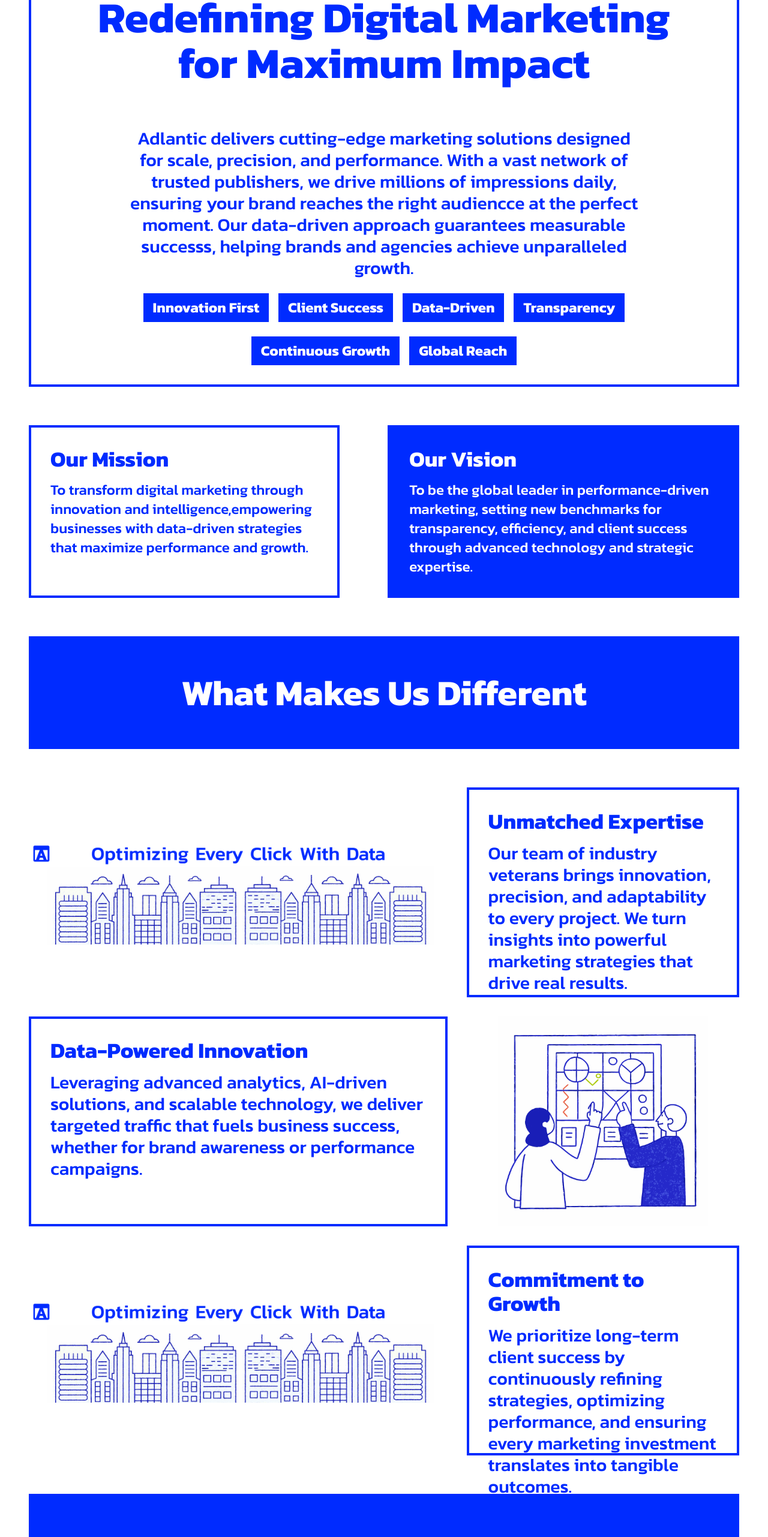
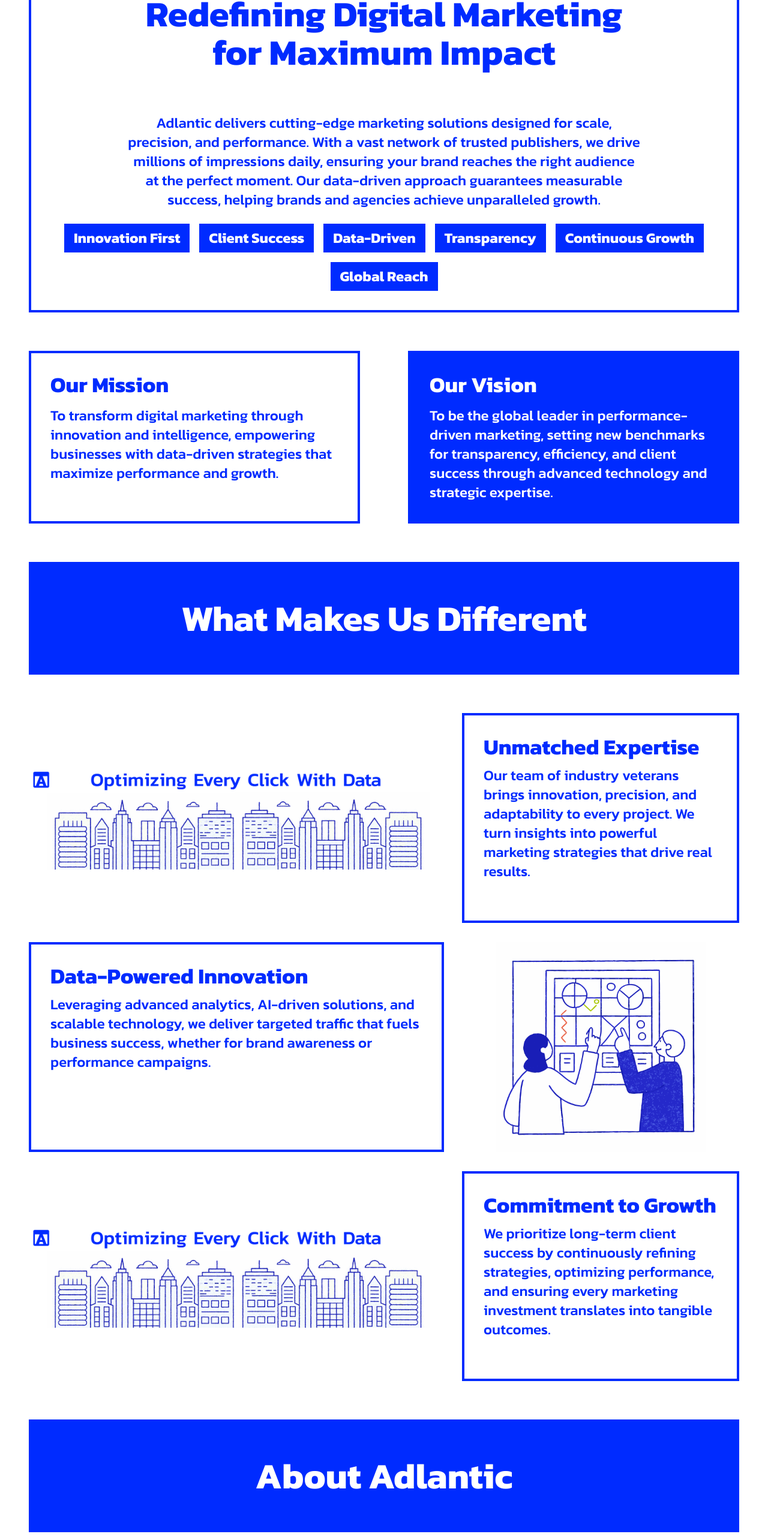
Before and after one commit to awatizetechindia/adlantic-webpage, a Next.js app: page /about in a window 1280 px wide. Shown: the part 203-2766 px from the top of the page at 60% size. Built offline with nearby package versions, Linux system fonts and the light colour scheme.

Commit message:
made about responsive aswell

```diff
--- a/src/app/about/page.tsx
+++ b/src/app/about/page.tsx
@@ -28,57 +28,67 @@
 
 const page = () => {
   return (
-    <div className="px-12">
-      <div className="py-8">
+    <div className="px-4 sm:px-6 md:px-8 lg:px-12">
+      <div className="py-4 sm:py-6 md:py-8">
         <HeroSection />
       </div>
-      <div className="flex justify-between gap-20 py-8">
-        <div className="border-primary border-4 p-8 text-primary text-2xl">
-          <h1 className="text-4xl font-bold pb-4">Our Mission</h1>
-          <p className="text-2xl font-medium">
-            To transform digital marketing through innovation and
-            intelligence,empowering businesses with data-driven strategies that
-            maximize performance and growth.
+
+      {/* Mission and Vision - Stack on mobile, side by side on larger screens */}
+      <div className="flex flex-col md:flex-row justify-between gap-6 md:gap-10 lg:gap-20 py-4 sm:py-6 md:py-8">
+        <div className="border-primary border-2 sm:border-4 p-4 sm:p-6 md:p-8 text-primary text-lg sm:text-xl md:text-2xl w-full">
+          <h1 className="text-2xl sm:text-3xl md:text-4xl font-bold pb-2 sm:pb-3 md:pb-4">
+            Our Mission
+          </h1>
+          <p className="text-lg sm:text-xl md:text-2xl font-medium">
+            To transform digital marketing through innovation and intelligence,
+            empowering businesses with data-driven strategies that maximize
+            performance and growth.
           </p>
         </div>
-        <div className="bg-primary border-primary border-4 p-8 text-white text-2xl">
-          <h1 className="text-4xl font-bold pb-4">Our Vision</h1>
-          <p className="text-2xl font-medium">
+        <div className="bg-primary border-primary border-2 sm:border-4 p-4 sm:p-6 md:p-8 text-white text-lg sm:text-xl md:text-2xl w-full">
+          <h1 className="text-2xl sm:text-3xl md:text-4xl font-bold pb-2 sm:pb-3 md:pb-4">
+            Our Vision
+          </h1>
+          <p className="text-lg sm:text-xl md:text-2xl font-medium">
             To be the global leader in performance-driven marketing, setting new
             benchmarks for transparency, efficiency, and client success through
             advanced technology and strategic expertise.
           </p>
         </div>
       </div>
-      <div className="py-8">
-        <div className="bg-primary py-16 text-6xl text-center font-bold text-white border-primary">
+
+      <div className="py-4 sm:py-6 md:py-8">
+        <div className="bg-primary py-6 sm:py-10 md:py-16 text-3xl sm:text-4xl md:text-5xl lg:text-6xl text-center font-bold text-white border-primary">
           What Makes Us Different
         </div>
       </div>
 
-      <div className="py-8">
+      <div className="py-4 sm:py-6 md:py-8">
         <Stuff />
       </div>
-      <div className="py-8">
-        <div className="bg-primary py-16 text-6xl text-center font-bold text-white border-primary">
+
+      <div className="py-4 sm:py-6 md:py-8">
+        <div className="bg-primary py-6 sm:py-10 md:py-16 text-3xl sm:text-4xl md:text-5xl lg:text-6xl text-center font-bold text-white border-primary">
           About Adlantic
         </div>
       </div>
-      <div className="py-8">
+
+      <div className="py-4 sm:py-6 md:py-8">
         <AboutAdlanticStats />
       </div>
 
-      <div className="py-8">
-        <div className="bg-primary py-16 px-8 text-6xl  font-bold text-white border-primary">
-          <h1 className="pb-4">Success Stories</h1>
-
-          <p className="text-3xl font-medium text-white">
+      <div className="py-4 sm:py-6 md:py-8">
+        <div className="bg-primary py-6 sm:py-10 md:py-16 px-4 sm:px-6 md:px-8 text-3xl sm:text-4xl md:text-5xl lg:text-6xl font-bold text-white border-primary">
+          <h1 className="pb-2 sm:pb-3 md:pb-4">Success Stories</h1>
+          <p className="text-xl sm:text-2xl md:text-3xl font-medium text-white">
             See how we&apos;ve helped businesses achieve extraordinary results
             through innovative digital strategies.
           </p>
         </div>
       </div>
-      <div className="py-8 grid grid-cols-3 gap-4">
+
+      {/* Case studies - 1 column on mobile, 2 on tablet, 3 on desktop */}
+      <div className="py-4 sm:py-6 md:py-8 grid grid-cols-1 sm:grid-cols-2 md:grid-cols-3 gap-4">
         {caseStudies.map((study, index) => (
           <CaseStudy
             key={index}
@@ -89,32 +99,36 @@
           />
         ))}
       </div>
-      <div className="py-8">
-        <div className="p-8 md:px-[290px] bg-primary text-white">
-          <h1 className="text-6xl font-bold pb-10">
+
+      <div className="py-4 sm:py-6 md:py-8">
+        <div className="p-4 sm:p-6 md:p-8 bg-primary text-white">
+          <h1 className="text-3xl sm:text-4xl md:text-5xl lg:text-6xl font-bold pb-4 sm:pb-6 md:pb-10">
             Ready to start your journey?
           </h1>
-          <p className="font-medium text-3xl pb-10">
+          <p className="font-medium text-xl sm:text-2xl md:text-3xl pb-4 sm:pb-6 md:pb-10">
             Let AdLantic be your partner in success. Together, we&apos;ll turn
             ideas into action and strategies into stories worth celebrating.
           </p>
-          <div className="w-full flex justify-between">
-            <div className="bg-white text-primary px-6 py-3 font-bold text-4xl">
-              {" "}
+          <div className="w-full flex flex-col sm:flex-row gap-4 sm:justify-between">
+            <div className="bg-white text-primary px-4 py-2 sm:px-5 sm:py-3 md:px-6 md:py-3 font-bold text-2xl sm:text-3xl md:text-4xl">
               Contact Us &gt;
             </div>
-            <div className="bg-primary border-white border-4 text-white font-bold text-4xl px-6 py-3">
+            <div className="bg-primary border-white border-2 sm:border-4 text-white font-bold text-2xl sm:text-3xl md:text-4xl px-4 py-2 sm:px-5 sm:py-3 md:px-6 md:py-3">
               View Services &gt;
             </div>
           </div>
         </div>
       </div>
-      <div className="py-8">
-        <div className="border-4 border-primary text-center p-12">
-          <h1 className="text-8xl font-bold text-primary">AdLantic</h1>
+
+      <div className="py-4 sm:py-6 md:py-8">
+        <div className="border-2 sm:border-4 border-primary text-center p-6 sm:p-8 md:p-12">
+          <h1 className="text-4xl sm:text-6xl md:text-7xl lg:text-8xl font-bold text-primary">
+            AdLantic
+          </h1>
         </div>
       </div>
-      <div className="py-8">
+
+      <div className="py-4 sm:py-6 md:py-8">
         <Footer />
       </div>
     </div>
--- a/src/components/about/HeroSection.tsx
+++ b/src/components/about/HeroSection.tsx
@@ -2,42 +2,41 @@
 
 export default function HeroSection() {
   return (
-    <section className="border-4 border-primary p-8">
-      <div className="text-center space-y-6">
-        <div className="text-4xl md:text-7xl font-black text-primary pb-12">
-          <h1 className="pb-1">Redefining Digital Marketing </h1> for Maximum
+    <section className="border-2 sm:border-4 border-primary p-4 sm:p-6 md:p-8">
+      <div className="text-center space-y-4 sm:space-y-6">
+        <div className="text-3xl sm:text-4xl md:text-5xl lg:text-6xl font-black text-primary pb-6 sm:pb-8 md:pb-12">
+          <h1 className="pb-1">Redefining Digital Marketing</h1> for Maximum
           Impact
         </div>
 
-        <div className="space-y-4 text-primary text-3xl font-medium">
-          <p className="px-32 font-medium">
+        <div className="space-y-2 sm:space-y-4 text-primary text-lg sm:text-xl md:text-2xl">
+          <p className="px-4 sm:px-8 md:px-16 lg:px-32 font-medium">
             Adlantic delivers cutting-edge marketing solutions designed for
             scale, precision, and performance. With a vast network of trusted
             publishers, we drive millions of impressions daily, ensuring your
-            brand reaches the right audiencce at the perfect moment. Our
-            data-driven approach guarantees measurable successs, helping brands
+            brand reaches the right audience at the perfect moment. Our
+            data-driven approach guarantees measurable success, helping brands
             and agencies achieve unparalleled growth.
           </p>
         </div>
-        <div className="flex justify-center items-center gap-4">
-          <div className="bg-primary text-white font-bold text-2xl px-4 py-2">
+
+        <div className="flex flex-wrap justify-center items-center gap-4">
+          <div className="bg-primary text-white font-bold text-lg sm:text-xl md:text-2xl px-4 py-2">
             Innovation First
           </div>
-          <div className="bg-primary text-white font-bold text-2xl px-4 py-2">
+          <div className="bg-primary text-white font-bold text-lg sm:text-xl md:text-2xl px-4 py-2">
             Client Success
           </div>
-          <div className="bg-primary text-white font-bold text-2xl px-4 py-2">
+          <div className="bg-primary text-white font-bold text-lg sm:text-xl md:text-2xl px-4 py-2">
             Data-Driven
           </div>
-          <div className="bg-primary text-white font-bold text-2xl px-4 py-2">
+          <div className="bg-primary text-white font-bold text-lg sm:text-xl md:text-2xl px-4 py-2">
             Transparency
           </div>
-        </div>
-        <div className="flex justify-center items-center gap-4">
-          <div className="bg-primary text-white font-bold text-2xl px-4 py-2">
+          <div className="bg-primary text-white font-bold text-lg sm:text-xl md:text-2xl px-4 py-2">
             Continuous Growth
           </div>
-          <div className="bg-primary text-white font-bold text-2xl px-4 py-2">
+          <div className="bg-primary text-white font-bold text-lg sm:text-xl md:text-2xl px-4 py-2">
             Global Reach
           </div>
         </div>
--- a/src/components/about/Stuff.tsx
+++ b/src/components/about/Stuff.tsx
@@ -2,56 +2,77 @@
 
 export const Stuff = () => {
   return (
-    <div className="w-full grid grid-cols-5 gap-8">
-      {/* <div className="bg-primary col-span-3 w-full h-[350px]"></div> */}
+    <div className="w-full flex flex-col gap-4 sm:gap-6 lg:gap-8">
+      {/* First Row - Image Left, Text Right */}
+      <div className="flex flex-col sm:flex-row gap-4 sm:gap-6 lg:gap-8">
+        <div className="w-full sm:w-3/5">
           <Image
             src="/assets/linkedin.png"
             height={1000}
             width={1000}
-        className="col-span-3 w-full h-[350px] object-contain"
+            className="w-full h-[200px] sm:h-[250px] lg:h-[350px] object-contain"
             alt="linkedin"
           />
-      <div className="bg-white col-span-2 p-8 text-primary border-primary border-4 w-full h-[350px]">
-        <h1 className="text-4xl font-bold pb-4">Unmatched Expertise</h1>
-        <p className="text-3xl font-medium">
+        </div>
+        <div className="w-full sm:w-2/5 bg-white p-4 sm:p-6 md:p-8 text-primary border-primary border-4 h-auto sm:h-[250px] lg:h-[350px]">
+          <h1 className="text-2xl sm:text-3xl md:text-4xl font-bold pb-2 sm:pb-3">
+            Unmatched Expertise
+          </h1>
+          <p className="text-lg sm:text-xl md:text-2xl font-medium">
             Our team of industry veterans brings innovation, precision, and
             adaptability to every project. We turn insights into powerful
             marketing strategies that drive real results.
           </p>
         </div>
-      <div className="bg-white p-8 col-span-3 text-primary border-primary border-4 w-full h-[350px]">
-        {" "}
-        <h1 className="text-4xl font-bold pb-4">Data-Powered Innovation</h1>
-        <p className="text-3xl font-medium">
+      </div>
+
+      {/* Second Row - Text Left, Image Right */}
+      <div className="flex flex-col sm:flex-row gap-4 sm:gap-6 lg:gap-8">
+        <div className="order-2 sm:order-1 w-full sm:w-3/5 bg-white p-4 sm:p-6 md:p-8 text-primary border-primary border-4 h-auto sm:h-[250px] lg:h-[350px]">
+          <h1 className="text-2xl sm:text-3xl md:text-4xl font-bold pb-2 sm:pb-3">
+            Data-Powered Innovation
+          </h1>
+          <p className="text-lg sm:text-xl md:text-2xl font-medium">
             Leveraging advanced analytics, AI-driven solutions, and scalable
             technology, we deliver targeted traffic that fuels business success,
             whether for brand awareness or performance campaigns.
           </p>
         </div>
+        <div className="order-1 sm:order-2 w-full sm:w-2/5">
           <Image
             src="/assets/people-explaining-on-white-board-different.png"
             height={1000}
             width={1000}
-        className="col-span-2 w-full h-[350px] object-contain"
-        alt="linkedin"
+            className="w-full h-[200px] sm:h-[250px] lg:h-[350px] object-contain"
+            alt="people explaining"
           />
+        </div>
+      </div>
+
+      {/* Third Row - Image Left, Text Right */}
+      <div className="flex flex-col sm:flex-row gap-4 sm:gap-6 lg:gap-8">
+        <div className="w-full sm:w-3/5">
           <Image
             src="/assets/linkedin.png"
             height={1000}
             width={1000}
-        className="col-span-3 w-full h-[350px] object-contain"
+            className="w-full h-[200px] sm:h-[250px] lg:h-[350px] object-contain"
             alt="linkedin"
           />
-      <div className="border-primary p-8 col-span-2 border-4 w-full h-[350px]">
-        {" "}
-        <h1 className="text-4xl font-bold pb-4">Commitment to Growth</h1>
-        <p className="text-3xl font-medium">
+        </div>
+        <div className="w-full sm:w-2/5 border-primary p-4 sm:p-6 md:p-8 border-4 h-auto sm:h-[250px] lg:h-[350px]">
+          <h1 className="text-2xl sm:text-3xl md:text-4xl font-bold pb-2 sm:pb-3">
+            Commitment to Growth
+          </h1>
+          <p className="text-lg sm:text-xl md:text-2xl font-medium">
             We prioritize long-term client success by continuously refining
             strategies, optimizing performance, and ensuring every marketing
             investment translates into tangible outcomes.
           </p>
         </div>
       </div>
+    </div>
   );
 };
+
 export default Stuff;
```
Also changed, not shown: src/components/about/AboutAdlanticStats.tsx (+38 -22 lines). Lines whose indentation alone changed are shown as unchanged.
